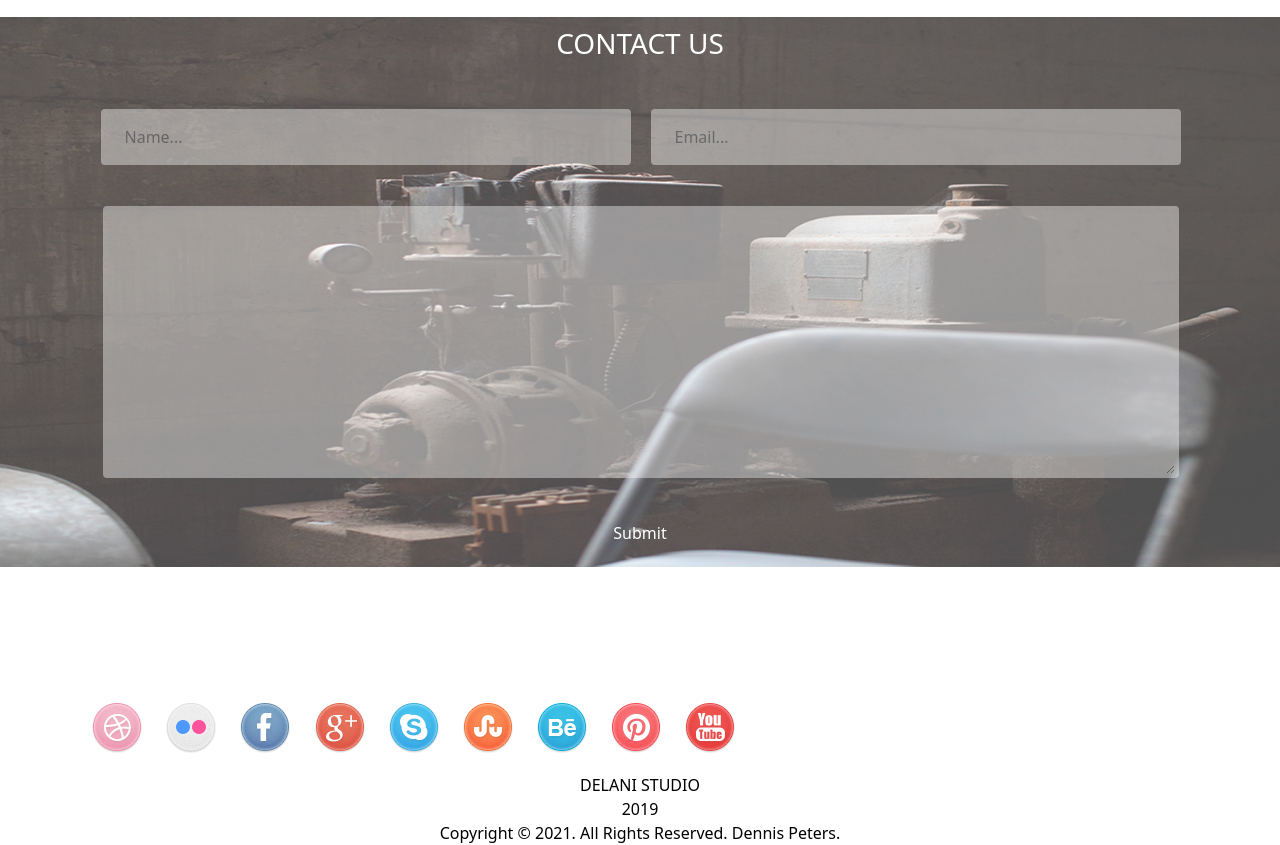
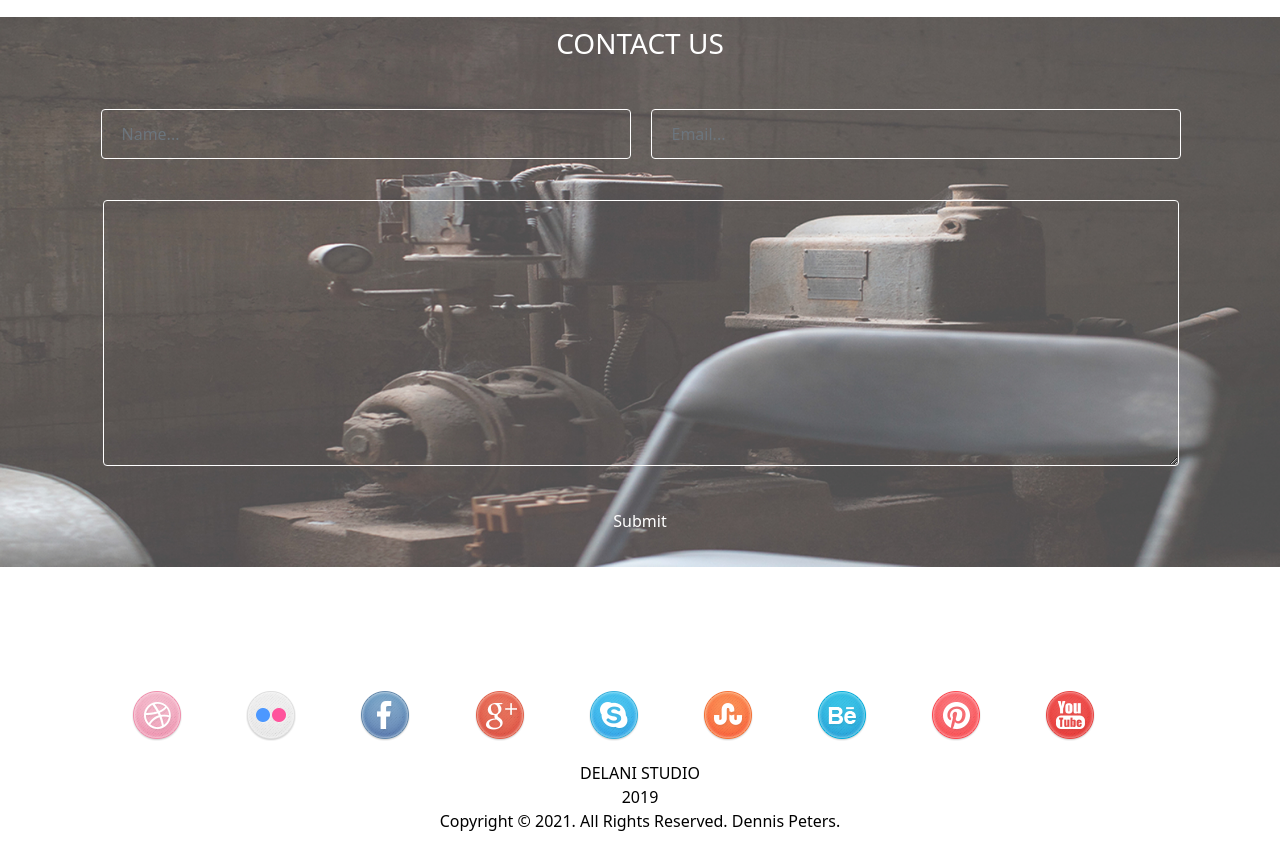
Before and after one commit to deepeters/delani-studio, a plain HTML site: page index.html in a window 1280 px wide. Shown: the part 2903-3748 px from the top of the page. Drawn offline with nearby package versions, Linux system fonts and the light colour scheme.

Commit message:
This commit makes some minor design edits

```diff
--- a/css/styles.css
+++ b/css/styles.css
@@ -78,10 +78,13 @@ div {
 
 .social_icons{
     display: inline-block;
+    justify-content: center;
+    flex-direction: column;
     align-items: center;
     padding: 10px;
     margin-left: auto;
     margin-right: auto;
+    margin-inline-start: 5vh;
 }
 
 .col-md-6{
@@ -91,11 +94,13 @@ div {
 }
 
 .form-control {
+    background: transparent;
+    color: white;
     width: 100%;
     padding: 12px 20px;
     margin: 0.5px;
-    border: 4px solid white;
-    opacity: 0.4;
+    border: 1px solid white;
+    /*opacity: 0.4;*/
   }
 
 #submitbtn {
```
